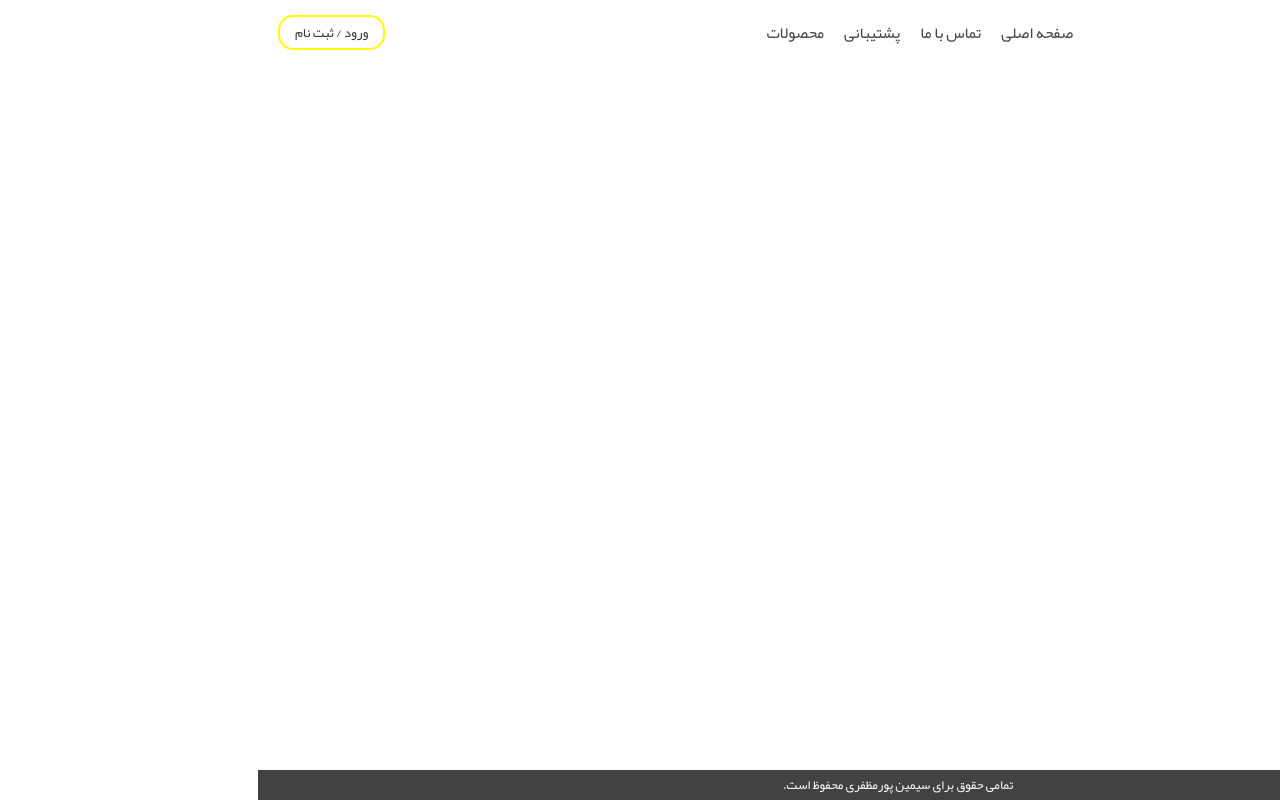
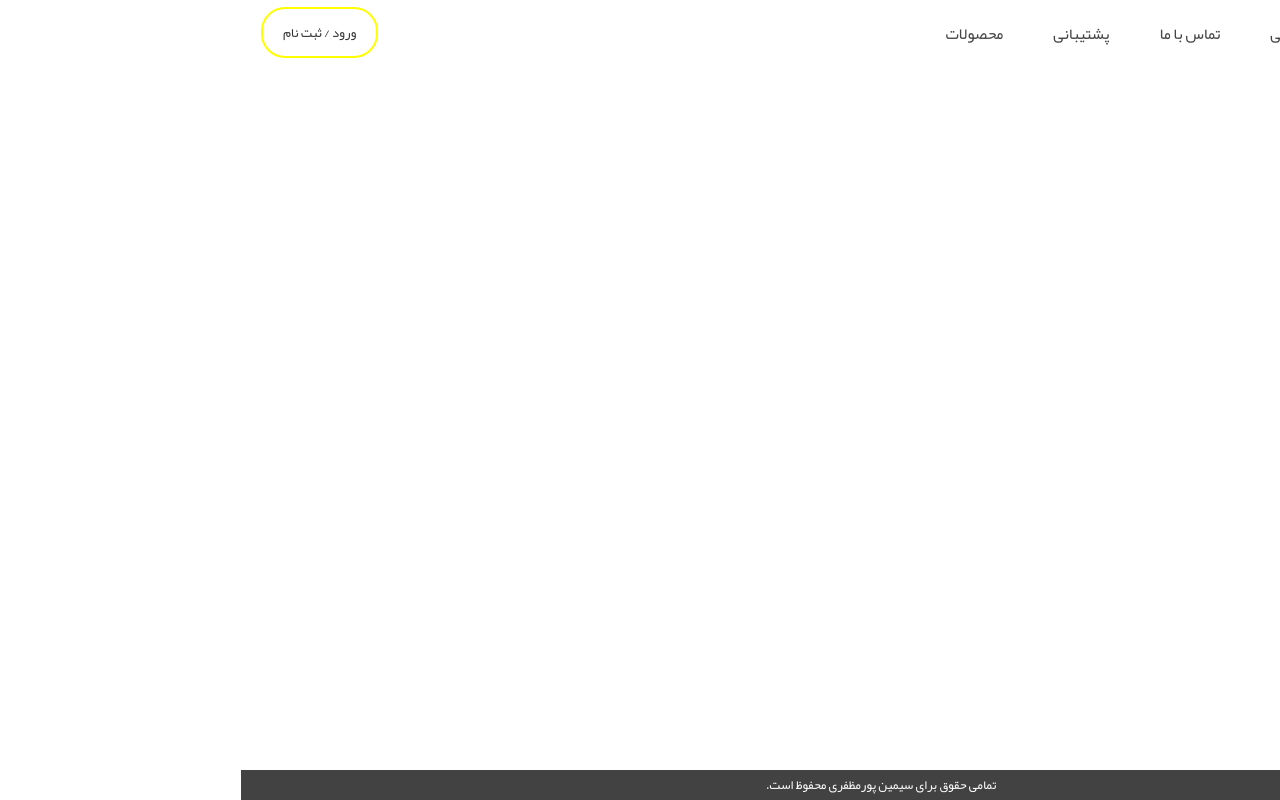
Before and after one commit to 30miinpm/web, a Next.js app: page / in a window 1280 px wide. Built offline with nearby package versions, Linux system fonts and the light colour scheme.

Commit message:
style: :lipstick: minor navbar styling specifications fix !
Signed-off-by: Soren Abedi <soren.abedi@gmail.com>

```diff
--- a/src/components/global/navigation/navbar/index.js
+++ b/src/components/global/navigation/navbar/index.js
@@ -4,8 +4,10 @@ import styles from './navbar.module.scss';
 const MyNavigationNavbar = () => {
     return (
         <div className={styles.navbarContainer}>
-            <span className={styles.logo}>فروشگاه</span>
             <ul className={styles.menuContainer}>
+                <li>
+                    <span className={styles.logo}>فروشگاه</span>
+                </li>
                 <li>
                     <a href="#!">صفحه اصلی</a>
                 </li>
--- a/src/components/global/navigation/navbar/navbar.module.scss
+++ b/src/components/global/navigation/navbar/navbar.module.scss
@@ -15,7 +15,7 @@
     padding: 5px 20px;
     li {
         display: inline-block;
-        margin: 5px 10px;
+        margin: 5px 25px;
         a {
             color: #444;
             text-decoration: none;
@@ -29,11 +29,11 @@
 .userDropdown {
     background-color: #fff;
     border-color: #ffff00;
-    border-radius: 15px;
+    border-radius: 24px;
     border-style: solid;
     border-width: 2px;
     color: #333;
-    padding: 2px 15px;
+    padding: 10px 20px;
     font-family: 'yekan';
     cursor: pointer;
     transition: background-color 0.3s, color 0.3s;
```
